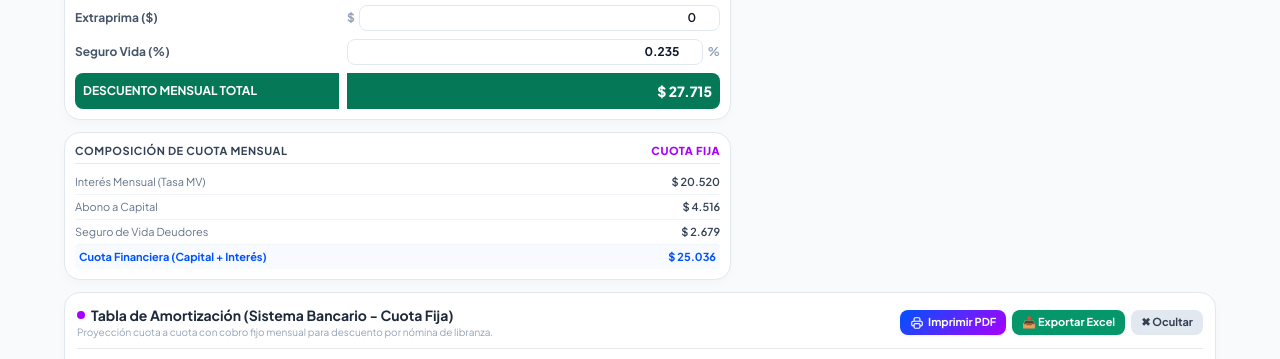
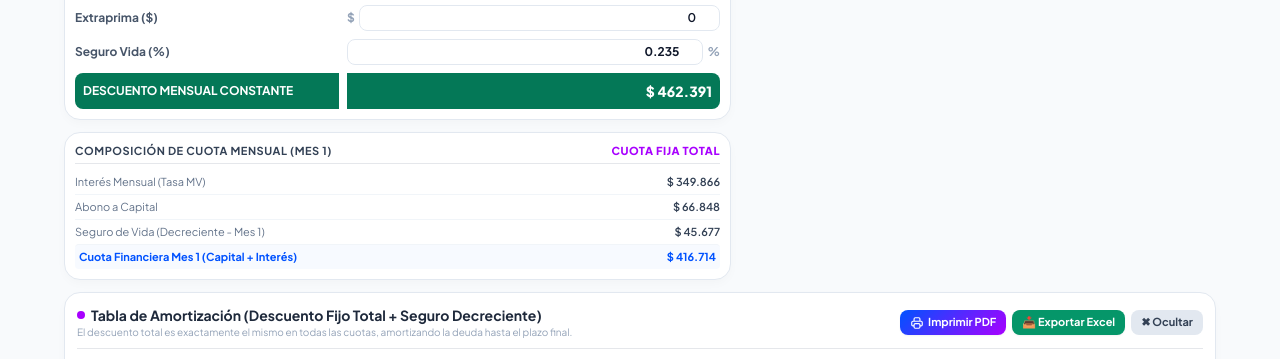
Before and after one commit to Vladitriana/Liquidador_Eficash, a plain HTML site: page index.html in a window 1280 px wide. Both pictures are taken after a click on the button "Generar Tabla de Amortización". Shown: the part 669-1028 px from the top of the page. Drawn offline with nearby package versions, Linux system fonts and the light colour scheme.

Commit message:
Update index.html
actualizacion seguro decreciente

```diff
--- a/index.html
+++ b/index.html
@@ -203,7 +203,7 @@
                         <div class="col-span-5 font-bold text-slate-600 flex items-center">Valor Solicitado</div>
                         <div class="col-span-7 flex items-center">
                             <span class="font-bold text-slate-400 mr-1">$</span>
-                            <input type="text" id="valorSolicitado" oninput="formatearInputMoneda(this); calcularTodo();" class="input-cliq font-extrabold text-cliq-blue text-right" value="1.000.000">
+                            <input type="text" id="valorSolicitado" oninput="formatearInputMoneda(this); calcularTodo();" class="input-cliq font-extrabold text-cliq-blue text-right" value="17.050.000">
                         </div>
 
                         <div class="col-span-5 font-bold text-slate-600 flex items-center">Plazo (Meses)</div>
@@ -230,7 +230,7 @@
                         </div>
 
                         <div class="col-span-5 bg-emerald-700 text-white font-bold p-2 rounded-l-lg text-xs flex items-center">
-                            DESCUENTO MENSUAL TOTAL
+                            DESCUENTO MENSUAL CONSTANTE
                         </div>
                         <div class="col-span-7 bg-emerald-700 text-white font-black text-right p-2 rounded-r-lg text-sm" id="lblDescuentoMensual">
                             $ 0
@@ -240,8 +240,8 @@
 
                 <div class="cliq-card p-2.5 space-y-1.5 text-xs">
                     <div class="font-bold text-slate-700 border-b pb-1 text-[11px] uppercase tracking-wider flex justify-between">
-                        <span>Composición de Cuota Mensual</span>
-                        <span class="text-cliq-purple font-extrabold">Cuota Fija</span>
+                        <span>Composición de Cuota Mensual (Mes 1)</span>
+                        <span class="text-cliq-purple font-extrabold">Cuota Fija Total</span>
                     </div>
                     <div class="divide-y divide-slate-100 text-[11px]">
                         <div class="flex justify-between py-1">
@@ -253,11 +253,11 @@
                             <span id="compCapital" class="font-semibold text-slate-700">$ 0</span>
                         </div>
                         <div class="flex justify-between py-1">
-                            <span class="text-slate-500">Seguro de Vida Deudores</span>
+                            <span class="text-slate-500">Seguro de Vida (Decreciente - Mes 1)</span>
                             <span id="compSeguro" class="font-semibold text-slate-700">$ 0</span>
                         </div>
                         <div class="flex justify-between py-1 font-bold text-cliq-blue bg-blue-50/50 px-1 rounded">
-                            <span>Cuota Financiera (Capital + Interés)</span>
+                            <span>Cuota Financiera Mes 1 (Capital + Interés)</span>
                             <span id="compCuotaFinanciera">$ 0</span>
                         </div>
                     </div>
@@ -340,9 +340,9 @@
                 <div>
                     <h2 class="text-sm font-bold text-slate-800 flex items-center gap-1.5">
                         <span class="w-2 h-2 rounded-full bg-cliq-purple inline-block"></span>
-                        <span>Tabla de Amortización (Sistema Bancario - Cuota Fija)</span>
+                        <span>Tabla de Amortización (Descuento Fijo Total + Seguro Decreciente)</span>
                     </h2>
-                    <p class="text-[10px] text-slate-400">Proyección cuota a cuota con cobro fijo mensual para descuento por nómina de libranza.</p>
+                    <p class="text-[10px] text-slate-400">El descuento total es exactamente el mismo en todas las cuotas, amortizando la deuda hasta el plazo final.</p>
                 </div>
                 <div class="space-x-1.5 mt-2 sm:mt-0 no-print flex">
                     <button onclick="window.print()" class="cliq-gradient-btn text-white text-[11px] font-bold px-2.5 py-1 rounded-lg transition shadow-sm flex items-center gap-1">
@@ -373,7 +373,7 @@
                         </tr>
                     </thead>
                     <tbody id="tbodyAmortizacion" class="divide-y divide-slate-100">
-                        </tbody>
+                    </tbody>
                 </table>
             </div>
         </section>
@@ -387,7 +387,6 @@
             GMF_RATE: 0.004                  // 4x1000 (0.4%)
         };
 
-        // Formateador sin decimales (Redondeado a enteros)
         const formatterCOP = new Intl.NumberFormat('es-CO', {
             style: 'currency',
             currency: 'COP',
@@ -443,6 +442,19 @@
             calcularTodo();
         }
 
+        // Calcula la cuota total fija mediante la tasa efectiva combinada (Interés + Seguro)
+        function calcularCuotaTotalFija(valorCredito, plazo, tasaMV, tasaSeguro, extraprima) {
+            const tasaCombinada = tasaMV + tasaSeguro;
+            let cuotaTotal = 0;
+            if (tasaCombinada > 0) {
+                const factor = Math.pow(1 + tasaCombinada, plazo);
+                cuotaTotal = Math.round(valorCredito * (tasaCombinada * factor) / (factor - 1)) + extraprima;
+            } else {
+                cuotaTotal = Math.round(valorCredito / plazo) + extraprima;
+            }
+            return cuotaTotal;
+        }
+
         function calcularTodo() {
             formatearNombrePropio(document.getElementById('nombres'));
             formatearNombrePropio(document.getElementById('apellidos'));
@@ -453,7 +465,7 @@
 
             const plazo = Math.max(1, parseInt(document.getElementById('plazo').value) || 1);
             const tasaMV = parseNum('tasaInteresMV') / 100;
-            const extraprima = parseNum('extraprima');
+            const extraprima = Math.round(parseNum('extraprima'));
             const tasaSeguro = parseNum('tasaSeguro') / 100;
 
             document.getElementById('lblPlazoBadge').innerText = plazo;
@@ -467,7 +479,6 @@
                 lblEstado.className = 'text-sm font-extrabold tracking-tight text-emerald-300';
             }
 
-            // Cálculos redondeados a enteros
             const valICredit = Math.round(valorSolicitado * CONFIG_CLICK.I_CREDIT_RATE);
             const valContratoComercial = Math.round(valorSolicitado * CONFIG_CLICK.CONTRATO_COMERCIAL_RATE);
             const totalPagosTerceros = valICredit + valContratoComercial;
@@ -477,19 +488,13 @@
             const desembolsoCliente = Math.round(valorSolicitado / (1 + CONFIG_CLICK.GMF_RATE));
             const gmf = valorSolicitado - desembolsoCliente;
 
-            let cuotaFinanciera = 0;
-            if (tasaMV > 0) {
-                const factor = Math.pow(1 + tasaMV, plazo);
-                cuotaFinanciera = Math.round(valorCreditoFinanciado * (tasaMV * factor) / (factor - 1));
-            } else {
-                cuotaFinanciera = Math.round(valorCreditoFinanciado / plazo);
-            }
+            // Descuento total mensual estrictamente constante para todo el plazo
+            const descuentoTotalFijo = calcularCuotaTotalFija(valorCreditoFinanciado, plazo, tasaMV, tasaSeguro, extraprima);
 
-            const seguroFijo = Math.round(valorCreditoFinanciado * tasaSeguro);
-            const descuentoMensualTotal = cuotaFinanciera + seguroFijo + Math.round(extraprima);
-
+            const seguroMes1 = Math.round(valorCreditoFinanciado * tasaSeguro);
             const interesMes1 = Math.round(valorCreditoFinanciado * tasaMV);
-            const capitalMes1 = cuotaFinanciera - interesMes1;
+            const cuotaFinancieraMes1 = descuentoTotalFijo - seguroMes1 - extraprima;
+            const capitalMes1 = cuotaFinancieraMes1 - interesMes1;
 
             document.getElementById('valICredit').innerText = formatterCOP.format(valICredit);
             document.getElementById('valContratoComercial').innerText = formatterCOP.format(valContratoComercial);
@@ -499,11 +504,11 @@
             document.getElementById('lblGMF').innerText = formatterCOP.format(gmf);
             document.getElementById('lblDesembolsoCliente').innerText = formatterCOP.format(desembolsoCliente);
 
-            document.getElementById('lblDescuentoMensual').innerText = formatterCOP.format(descuentoMensualTotal);
+            document.getElementById('lblDescuentoMensual').innerText = formatterCOP.format(descuentoTotalFijo);
             document.getElementById('compInteres').innerText = formatterCOP.format(interesMes1);
             document.getElementById('compCapital').innerText = formatterCOP.format(capitalMes1);
-            document.getElementById('compSeguro').innerText = formatterCOP.format(seguroFijo);
-            document.getElementById('compCuotaFinanciera').innerText = formatterCOP.format(cuotaFinanciera);
+            document.getElementById('compSeguro').innerText = formatterCOP.format(seguroMes1);
+            document.getElementById('compCuotaFinanciera').innerText = formatterCOP.format(cuotaFinancieraMes1);
 
             if (!document.getElementById('seccionAmortizacion').classList.contains('hidden')) {
                 generarTablaAmortizacion();
@@ -522,40 +527,38 @@
             const tasaSeguro = parseNum('tasaSeguro') / 100;
             const extraprima = Math.round(parseNum('extraprima'));
 
-            let cuotaFinanciera = 0;
-            if (tasaMV > 0) {
-                const factor = Math.pow(1 + tasaMV, plazo);
-                cuotaFinanciera = Math.round(valorCredito * (tasaMV * factor) / (factor - 1));
-            } else {
-                cuotaFinanciera = Math.round(valorCredito / plazo);
-            }
-
-            const seguroFijo = Math.round(valorCredito * tasaSeguro);
-            const descuentoTotalFijo = cuotaFinanciera + seguroFijo + extraprima;
+            // Descuento mensual total fijo
+            const cuotaTotalFija = calcularCuotaTotalFija(valorCredito, plazo, tasaMV, tasaSeguro, extraprima);
 
             let saldo = valorCredito;
 
             for (let mes = 1; mes <= plazo; mes++) {
-                let interes = Math.round(saldo * tasaMV);
-                let capital = cuotaFinanciera - interes;
+                let seguroMes = Math.round(saldo * tasaSeguro);
+                let interesMes = Math.round(saldo * tasaMV);
 
+                // La cuota financiera absorbe la disminución del seguro
+                let cuotaFinancieraMes = cuotaTotalFija - seguroMes - extraprima;
+                let capitalMes = cuotaFinancieraMes - interesMes;
+
+                // Ajuste de precisión exacta para la última cuota (Mes N)
                 if (mes === plazo) {
-                    capital = saldo;
-                    cuotaFinanciera = capital + interes;
+                    capitalMes = saldo;
+                    cuotaFinancieraMes = capitalMes + interesMes;
+                    seguroMes = cuotaTotalFija - cuotaFinancieraMes - extraprima;
                 }
 
-                const saldoFinal = Math.max(0, saldo - capital);
+                const saldoFinal = Math.max(0, saldo - capitalMes);
 
                 const tr = document.createElement('tr');
                 tr.className = mes % 2 === 0 ? 'bg-purple-50/20' : 'bg-white';
                 tr.innerHTML = `
                     <td class="text-center font-bold text-cliq-purple">${mes}</td>
                     <td>${formatterCOP.format(saldo)}</td>
-                    <td class="font-semibold text-cliq-blue">${formatterCOP.format(cuotaFinanciera)}</td>
-                    <td class="font-semibold text-slate-800">${formatterCOP.format(capital)}</td>
-                    <td class="text-slate-600">${formatterCOP.format(interes)}</td>
-                    <td class="text-slate-600">${formatterCOP.format(seguroFijo)}</td>
-                    <td class="font-bold text-emerald-700">${formatterCOP.format(cuotaFinanciera + seguroFijo + extraprima)}</td>
+                    <td class="font-semibold text-cliq-blue">${formatterCOP.format(cuotaFinancieraMes)}</td>
+                    <td class="font-semibold text-slate-800">${formatterCOP.format(capitalMes)}</td>
+                    <td class="text-slate-600">${formatterCOP.format(interesMes)}</td>
+                    <td class="text-slate-600">${formatterCOP.format(seguroMes)}</td>
+                    <td class="font-bold text-emerald-700">${formatterCOP.format(cuotaTotalFija)}</td>
                     <td class="font-bold text-slate-900">${formatterCOP.format(saldoFinal)}</td>
                 `;
                 tbody.appendChild(tr);
```
